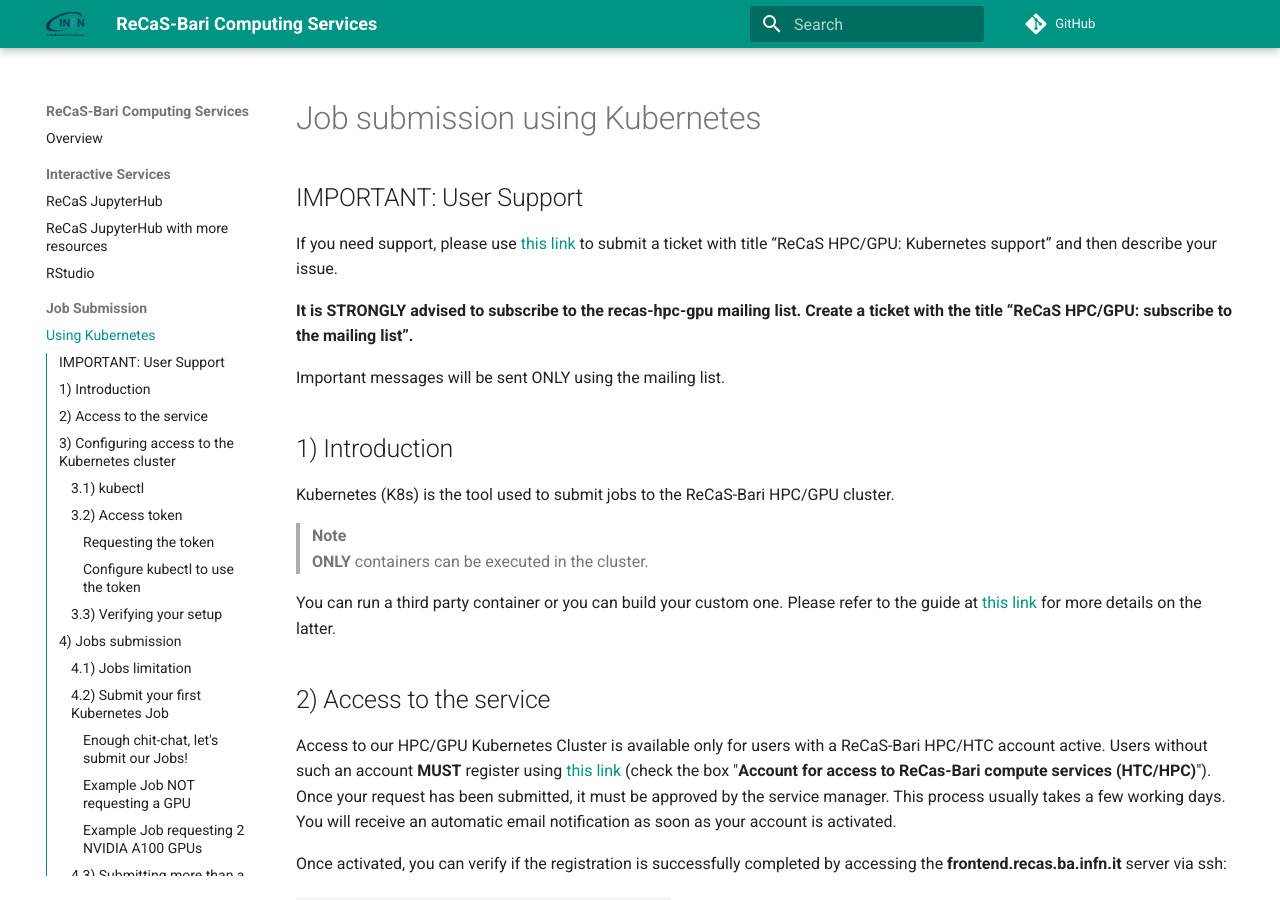
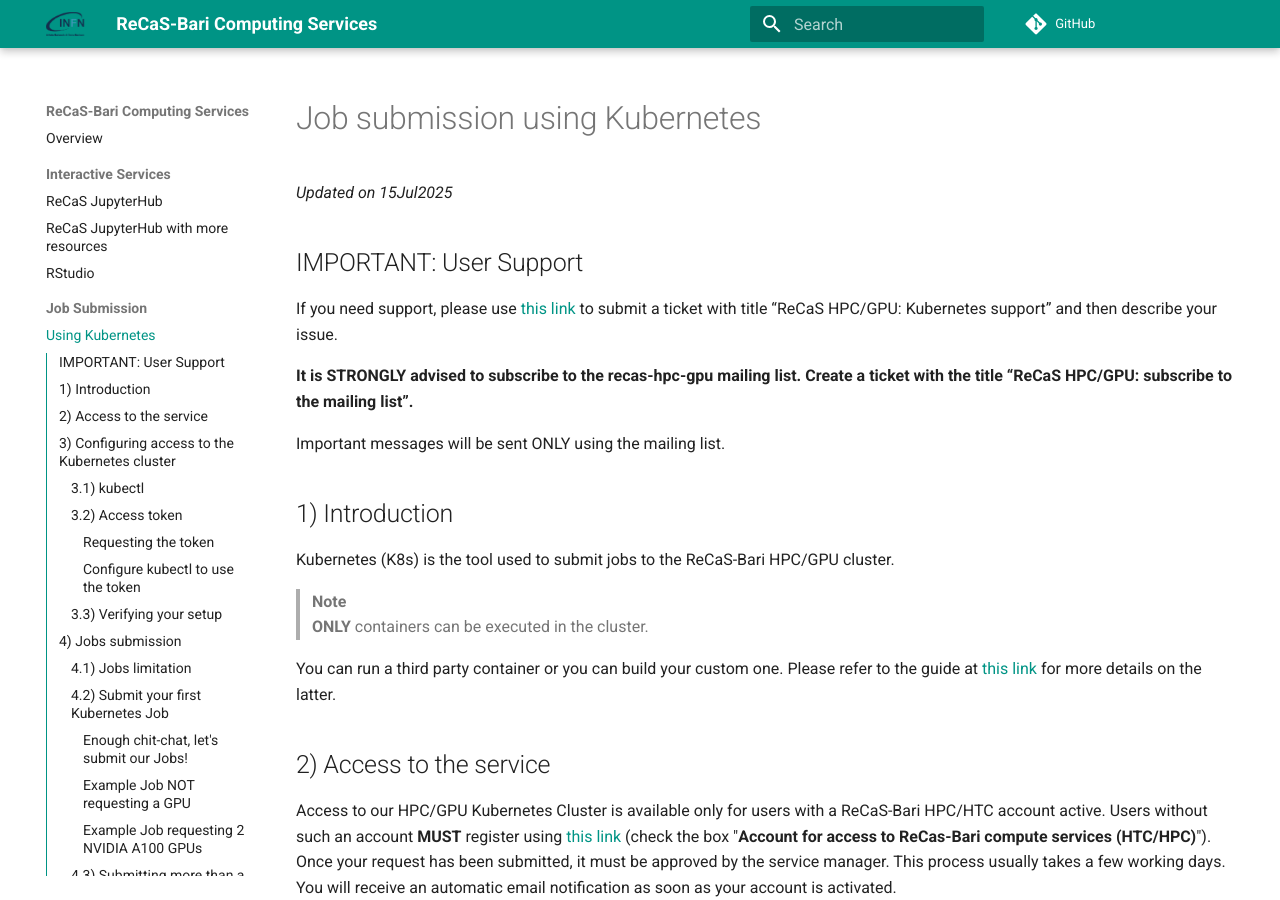
Before and after one commit to jvino/cluster-hpc-gpu-guides, an MkDocs documentation site: the page built from docs/job_submission/k8s-jobs.md, in a window 1280 px wide and 900 px high. Built offline with MkDocs 1.6.1 and Material for MkDocs 9.7.7, drawn with Linux system fonts in a browser that asks for light colours; comment, search, counter and statistics services are not loaded.

Commit message:
Add date

```diff
--- a/docs/job_submission/k8s-jobs.md
+++ b/docs/job_submission/k8s-jobs.md
@@ -1,4 +1,6 @@
 # Job submission using Kubernetes
+
+*Updated on 15Jul2025*
 
 ## IMPORTANT: User Support
 If you need support, please use [this link](https://www.recas-bari.it/index.php/en/recas-bari-servizi-en/support-request) to submit a ticket with title “ReCaS HPC/GPU: Kubernetes support” and then describe your issue.
```
